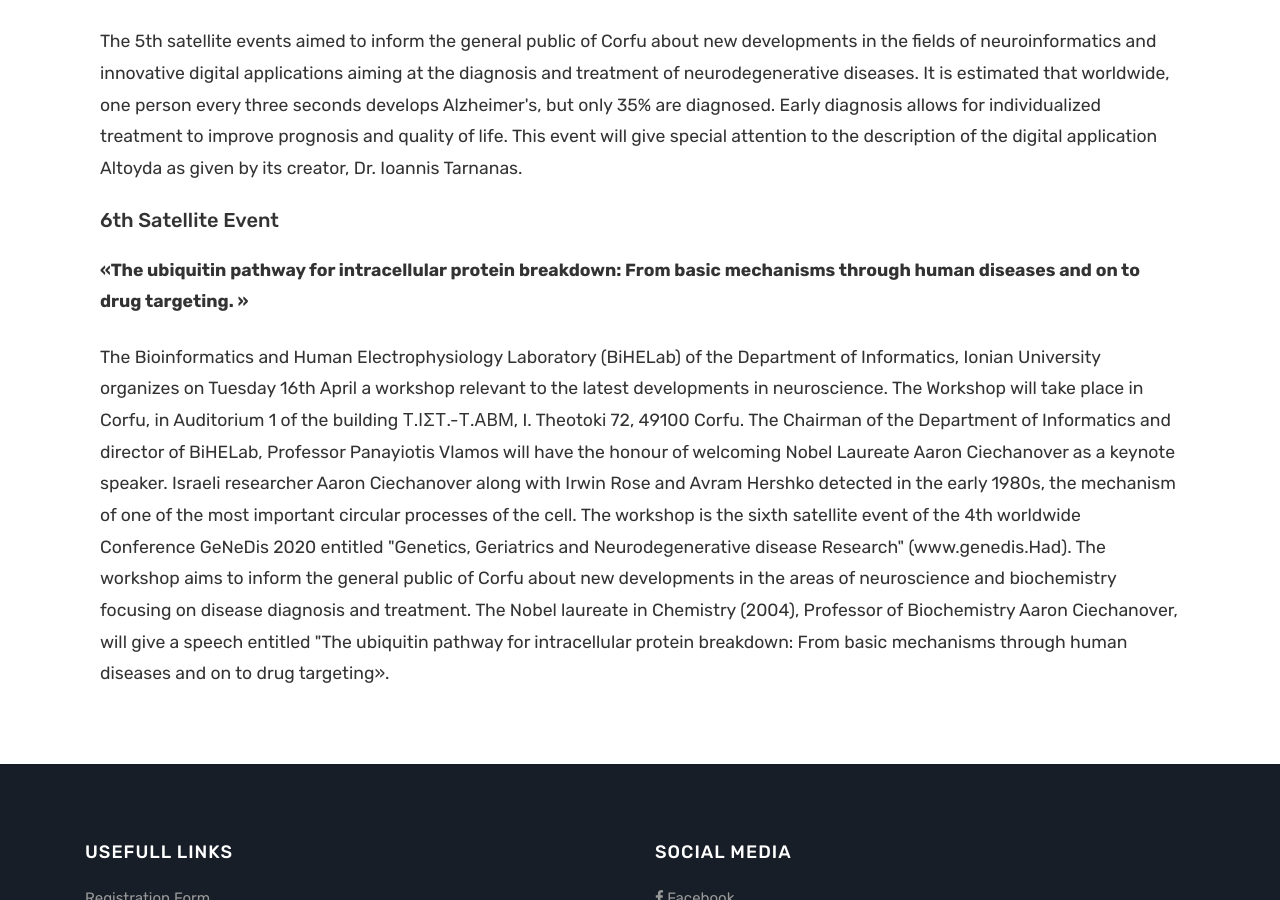
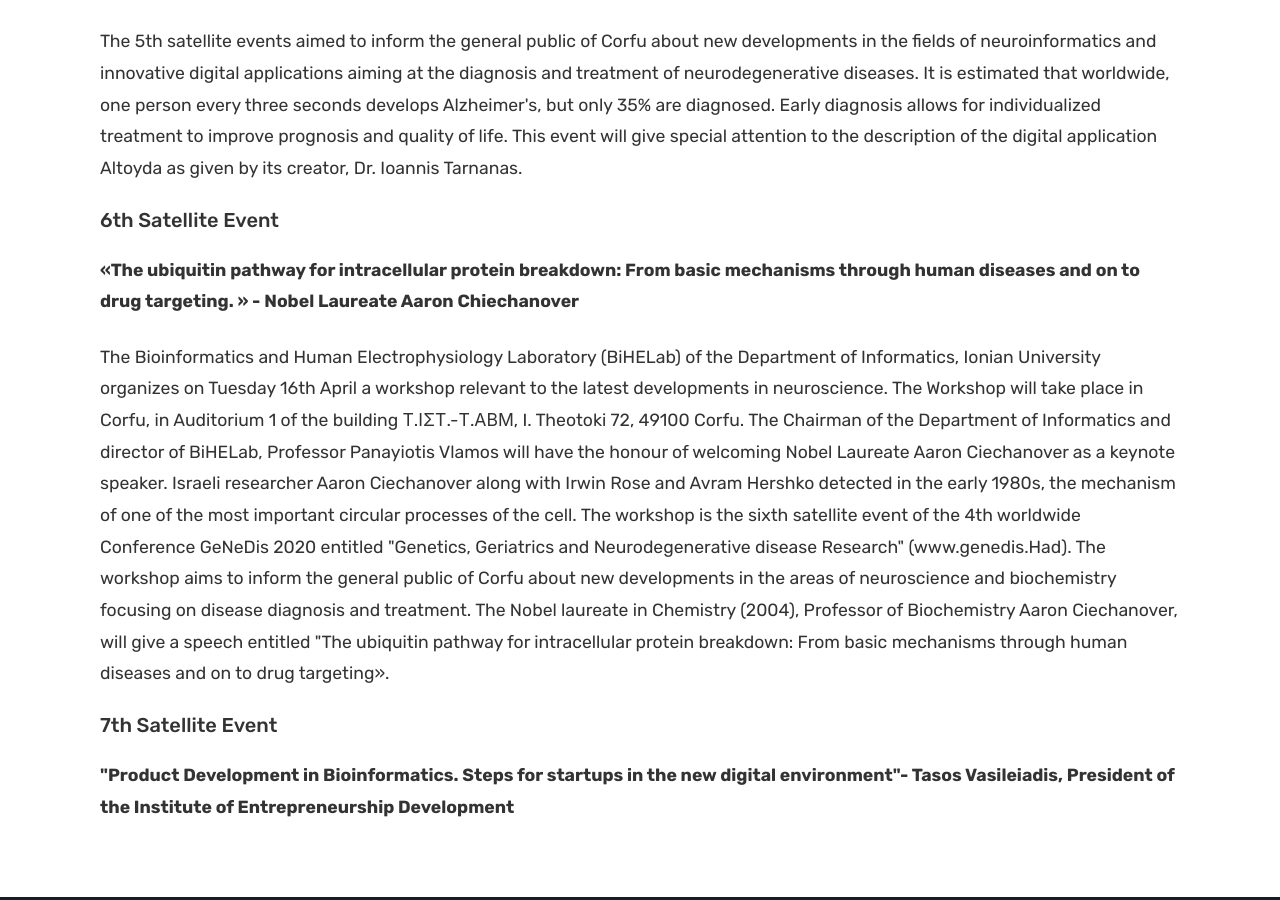
Before and after one commit to Covide-1797/genedis, a Jekyll site: the page built from pages/satellite-events.html, in a window 1280 px wide and 900 px high, scrolled down 1755 px. Built offline with Jekyll 4.4.1, drawn with Linux system fonts in a browser that asks for light colours.

Commit message:
Update satellite-events.html

```diff
--- a/pages/satellite-events.html
+++ b/pages/satellite-events.html
@@ -71,13 +71,20 @@
                 <h5 class="card-title">6th Satellite Event</h5>
                 <p class="card-text">
                     <p>
-                        <strong>«The ubiquitin pathway for intracellular protein breakdown: From basic mechanisms through human diseases and on to drug targeting. »</strong>
+                        <strong>«The ubiquitin pathway for intracellular protein breakdown: From basic mechanisms through human diseases and on to drug targeting. » - Nobel Laureate Aaron Chiechanover </strong>
                     </p>
                     The Bioinformatics and Human Electrophysiology Laboratory (BiHELab) of the Department of Informatics, Ionian University organizes on Tuesday 16th April a workshop relevant to the latest developments in neuroscience. The Workshop will take place in Corfu, in Auditorium 1 of the building Τ.ΙΣΤ.-Τ.ΑΒΜ, I. Theotoki 72, 49100 Corfu.
                     The Chairman of the Department of Informatics and director of BiHELab, Professor Panayiotis Vlamos will have the honour of welcoming Nobel Laureate Aaron Ciechanover as a keynote speaker. Israeli researcher Aaron Ciechanover along with Irwin Rose and Avram Hershko detected in the early 1980s, the mechanism of one of the most important circular processes of the cell. The workshop is the sixth satellite event of the 4th worldwide Conference GeNeDis 2020 entitled "Genetics, Geriatrics and Neurodegenerative disease Research" (www.genedis.Had).
                     The workshop aims to inform the general public of Corfu about new developments in the areas of neuroscience and biochemistry focusing on disease diagnosis and treatment. The Nobel laureate in Chemistry (2004), Professor of Biochemistry Aaron Ciechanover, will give a speech entitled "The ubiquitin pathway for intracellular protein breakdown: From basic mechanisms through human diseases and on to drug targeting».
                 </p>
             </div>
+            <div class="card-body">
+                <h5 class="card-title">7th Satellite Event</h5>
+                <p class="card-text">
+                     <p>
+                        <strong> "Product Development in Bioinformatics. Steps for startups in the new digital environment"- Tasos Vasileiadis, President of the Institute of Entrepreneurship Development </strong>
+                </p>
+            </div>
         </div>
     </div>
 </div>
```
